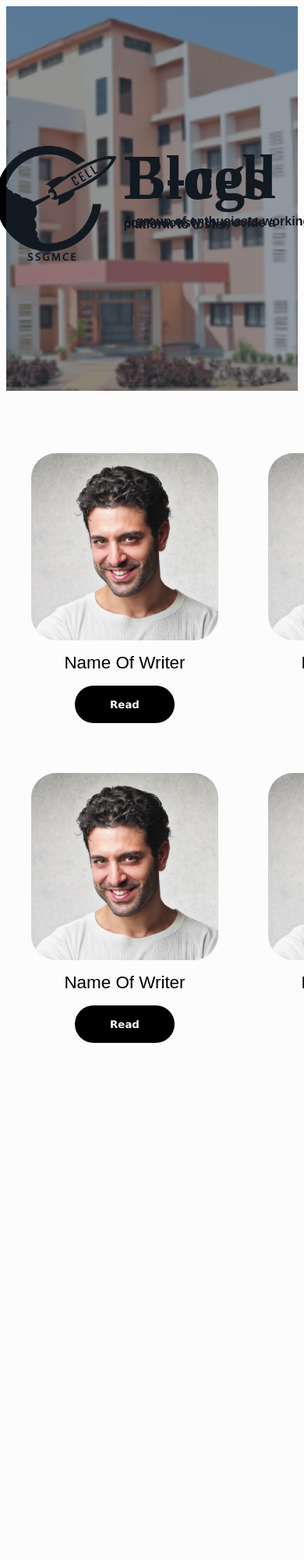
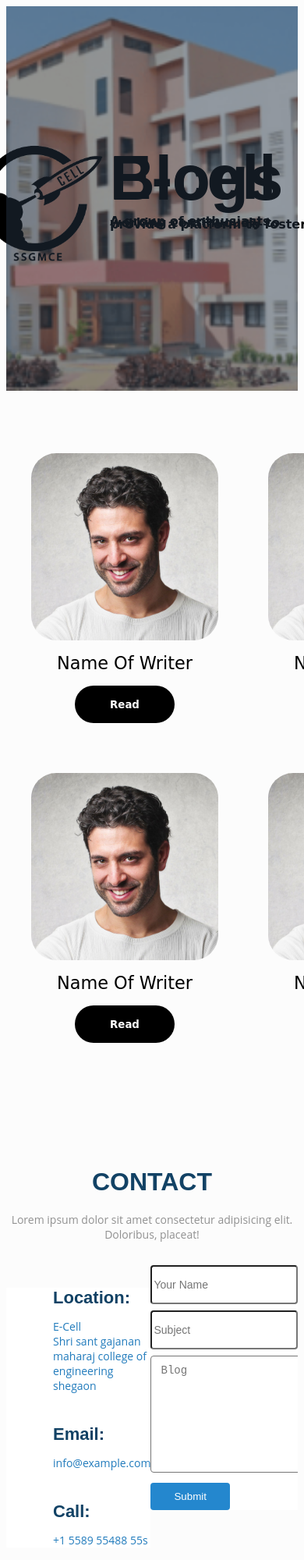
Before and after one commit to YadnikaDabhade/Ecell-Blog, a plain HTML site: page index.html in a window 390 px wide. Shown: the top 2000 px of the page at 78% size. Before the commit the page ends 1377 px from the top, so only its background shows below. Drawn offline with Linux system fonts and the light colour scheme.

Commit message:
Contact Section Added

```diff
--- a/index.html
+++ b/index.html
@@ -6,6 +6,7 @@
     <meta http-equiv="X-UA-Compatible" content="IE=edge">
     <meta name="viewport" content="width=device-width, initial-scale=1.0">
     <link rel="stylesheet" href="style.css">
+    <link rel="stylesheet" href="./style copy.css">
     <title>The Ecell Blogs</title>
 </head>
 
@@ -105,13 +106,20 @@
                     <div class="container">
 
 
-                 <p> Lorem ipsum dolor sit amet consectetur adipisicing elit. Velit nemo minus dolore possimus soluta. Iusto, est earum placeat corrupti dolorem praesentium maiores harum. Illum eaque suscipit, vero consequatur quia minima.
+                        <p> Lorem ipsum dolor sit amet consectetur adipisicing elit. Velit nemo minus dolore possimus
+                            soluta. Iusto, est earum placeat corrupti dolorem praesentium maiores harum. Illum eaque
+                            suscipit, vero consequatur quia minima.
 
-                    Lorem ipsum dolor sit amet consectetur adipisicing elit. Reprehenderit recusandae ipsum dolore fugit minima officiis, dolorem maiores eius quisquam, porro veniam rerum culpa totam? Nihil officiis quae sint totam eum.
+                            Lorem ipsum dolor sit amet consectetur adipisicing elit. Reprehenderit recusandae ipsum
+                            dolore fugit minima officiis, dolorem maiores eius quisquam, porro veniam rerum culpa totam?
+                            Nihil officiis quae sint totam eum.
 
-                    Lorem ipsum dolor sit amet, consectetur adipisicing elit. Eaque dolor modi quae maxime ipsam, tempore minima velit, ratione mollitia odit quisquam excepturi unde ex consequuntur inventore hic repellat voluptate itaque asperiores blanditiis. Porro eos delectus voluptates eveniet architecto praesentium ad!
+                            Lorem ipsum dolor sit amet, consectetur adipisicing elit. Eaque dolor modi quae maxime
+                            ipsam, tempore minima velit, ratione mollitia odit quisquam excepturi unde ex consequuntur
+                            inventore hic repellat voluptate itaque asperiores blanditiis. Porro eos delectus voluptates
+                            eveniet architecto praesentium ad!
 
-                </p>
+                        </p>
 
                     </div>
                     <div class="modal-fotter"></div>
@@ -122,6 +130,71 @@
                 </div>
             </div>
         </div>
+
+
+
+        <section id="contact" class="contact">
+            <div class="container" data-aos="fade-up">
+
+              <div class="section-title">
+                <h2>Contact</h2>
+                <p>Lorem ipsum dolor sit amet consectetur adipisicing elit. Doloribus, placeat!</p>
+              </div>
+
+              <div class="row mt-5">
+
+                <div class="col-lg-4">
+                  <div class="info">
+                    <div class="address">
+                      <h4>Location:</h4>
+                      <p>E-Cell <br> Shri sant gajanan maharaj college of engineering shegaon</p>
+                    </div>
+
+                    <div class="email">
+                      <h4>Email:</h4>
+                      <p>info@example.com</p>
+                    </div>
+
+                    <div class="phone">
+                      <h4>Call:</h4>
+                      <p>+1 5589 55488 55s</p>
+                    </div>
+
+                  </div>
+
+                </div>
+
+                <div class="form">
+
+                  <form action="forms/contact.php" method="post" role="form" class="php-email-form">
+                    <div class="row1">
+                      <div class="">
+                        <input type="text" name="name" class="form-control" id="name" style="margin-right: 1rem ;" placeholder="Your Name" required>
+                      </div>
+                      <div class="col-md-3 form-group mt-3 mt-md-1">
+                        <input type="email" class="form-control" name="email" id="email" placeholder="Your Email" required>
+                      </div>
+                    </div>
+                    <div class="form-group mt-3">
+                      <input type="text" class="form-control" name="subject" id="subject" placeholder="Subject" required>
+                    </div>
+                    <div class="form-group mt-3">
+                      <textarea class="form-control" name="message" rows="8" cols="80" placeholder="Blog" required></textarea>
+                    </div>
+                    <div class="my-3">
+                      <div class="loading">Loading</div>
+                      <div class="error-message"></div>
+                      <div class="sent-message">Your message has been sent. Thank you!</div>
+                    </div>
+                    <div class="text-center"><button type="submit">Submit</button></div>
+                  </form>
+
+                </div>
+
+              </div>
+
+            </div>
+          </section>
 </body>
 <script src="./script.js"></script>
 
--- /dev/null
+++ b/style copy.css
@@ -0,0 +1,203 @@
+
+body {
+  font-family: "Open Sans", sans-serif;
+}
+
+a {
+  color: #0f9095;
+  text-decoration: none;
+}
+
+a:hover {
+  color: #469fdf;
+  text-decoration: none;
+}
+
+h1, h2, h3, h4, h5, h6 {
+  font-family: "Raleway", sans-serif;
+}
+
+
+
+section {
+  padding: 80px 0;
+  overflow: hidden;
+}
+
+.section-bg {
+  background-color: #f8fbfe;
+}
+
+.section-title {
+  text-align: center;
+  padding-bottom: 30px;
+}
+.section-title h2 {
+  font-size: 32px;
+  font-weight: bold;
+  text-transform: uppercase;
+  margin-bottom: 20px;
+  padding-bottom: 0;
+  color: #124265;
+}
+.section-title p {
+  margin-bottom: 0;
+  font-size: 14px;
+  color: #919191;
+}
+
+/*--------------------------------------------------------------
+# About
+--------------------------------------------------------------*/
+
+/*--------------------------------------------------------------
+# Counts
+--------------------------------------------------------------*/
+
+
+/*--------------------------------------------------------------
+# About Video
+--------------------------------------------------------------*/
+
+/*--------------------------------------------------------------
+# Clients
+--------------------------------------------------------------*/
+
+/*--------------------------------------------------------------
+# Testimonials
+--------------------------------------------------------------*/
+
+/*--------------------------------------------------------------
+# Services
+--------------------------------------------------------------*/
+
+/*--------------------------------------------------------------
+# Contact
+--------------------------------------------------------------*/
+.contact .info {
+  width: 100%;
+  background: #fff;
+}
+.contact .info i {
+  font-size: 20px;
+  color: #2487ce;
+  float: left;
+  width: 44px;
+  height: 44px;
+  background: #e3f0fa;
+  display: flex;
+  justify-content: center;
+  align-items: center;
+  border-radius: 5px;
+  transition: all 0.3s ease-in-out;
+}
+.contact .info h4 {
+  padding: 0 0 0 60px;
+  font-size: 22px;
+  font-weight: 600;
+  margin-bottom: 5px;
+  color: #124265;
+}
+.contact .info p {
+  padding: 0 0 0 60px;
+  margin-bottom: 0;
+  font-size: 14px;
+  color: #217bbc;
+}
+.contact .info .email, .contact .info .phone {
+  margin-top: 40px;
+}
+.contact .info .email:hover i, .contact .info .address:hover i, .contact .info .phone:hover i {
+  background: #2487ce;
+  color: #fff;
+}
+.contact .php-email-form {
+  width: 100%;
+  background: #fff;
+}
+.contact .php-email-form .form-group {
+  padding-bottom: 8px;
+}
+.contact .php-email-form .error-message {
+  display: none;
+  color: #fff;
+  background: #ed3c0d;
+  text-align: left;
+  padding: 15px;
+  font-weight: 600;
+}
+.contact .php-email-form .error-message br + br {
+  margin-top: 25px;
+}
+.contact .php-email-form .sent-message {
+  display: none;
+  color: #fff;
+  background: #18d26e;
+  text-align: center;
+  padding: 15px;
+  font-weight: 600;
+}
+.contact .php-email-form .loading {
+  display: none;
+  background: #fff;
+  text-align: center;
+  padding: 15px;
+}
+.contact .php-email-form .loading:before {
+  content: "";
+  display: inline-block;
+  border-radius: 50%;
+  width: 24px;
+  height: 24px;
+  margin: 0 10px -6px 0;
+  border: 3px solid #18d26e;
+  border-top-color: #eee;
+  -webkit-animation: animate-loading 1s linear infinite;
+  animation: animate-loading 1s linear infinite;
+}
+.contact .php-email-form input, .contact .php-email-form textarea {
+  border-radius: 0;
+  box-shadow: none;
+  font-size: 14px;
+  border-radius: 4px;
+}
+.contact .php-email-form input:focus, .contact .php-email-form textarea:focus {
+  border-color: #2487ce;
+}
+.contact .php-email-form input {
+  height: 44px;
+}
+.contact .php-email-form textarea {
+  padding: 10px 12px;
+}
+.contact .php-email-form button[type=submit] {
+  background: #2487ce;
+  border: 0;
+  padding: 10px 30px;
+  color: #fff;
+  transition: 0.4s;
+  border-radius: 4px;
+}
+.contact .php-email-form button[type=submit]:hover {
+  background: #3194db;
+}
+@-webkit-keyframes animate-loading {
+  0% {
+    transform: rotate(0deg);
+  }
+  100% {
+    transform: rotate(360deg);
+  }
+}
+@keyframes animate-loading {
+  0% {
+    transform: rotate(0deg);
+  }
+  100% {
+    transform: rotate(360deg);
+  }
+}
+
+/*--------------------------------------------------------------
+# Breadcrumbs
+--------------------------------------------------------------*/
--- a/style.css
+++ b/style.css
@@ -77,7 +77,7 @@ body{
     border-radius: 3rem;
     text-align: center;
     font-weight: 900;
-    font-family: 'Lucida Sans', 'Lucida Sans Regular', 'Lucida Grande', 'Lucida Sans Unicode', Geneva, Verdana, sans-serif;
+    font-family: cursive,'Lucida Sans', 'Lucida Sans Regular', 'Lucida Grande', 'Lucida Sans Unicode', Geneva, Verdana, sans-serif;
   }
   .head{
     display: flex;
@@ -89,12 +89,12 @@ body{
     color: black;
     opacity: 100%;
     font-weight: 900;
-    font-family:  opensans-light, sans-serif;;
+    font-family: cursive, opensans-light, sans-serif;;
   }
   .card span{
     font-size: 1.4rem;
     margin: 1rem;
-    font-family:  opensans-light, sans-serif;;
+    font-family: cursive, opensans-light, sans-serif;;
 
   }
   .btn :hover{
@@ -117,6 +117,13 @@ body{
     display: flex;
     justify-content: space-around;
   }
+  .row1{
+    display: flex;
+}
+.form{
+  display: flex;
+  justify-content: space-around;
+}
   .datarows{
     display: flex;
     flex-direction: column;
@@ -175,3 +182,8 @@ body{
     to {opacity: 1}
 
 }
+.form{
+  display: flex;
+  flex-direction: column;
+  justify-content: space-between;
+}
```
